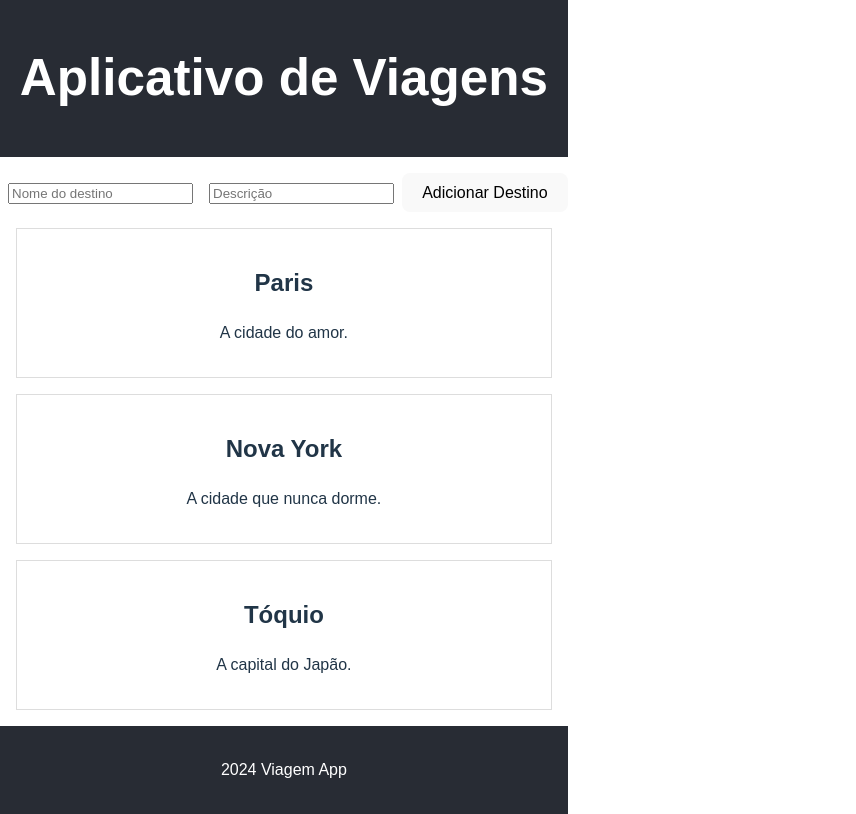
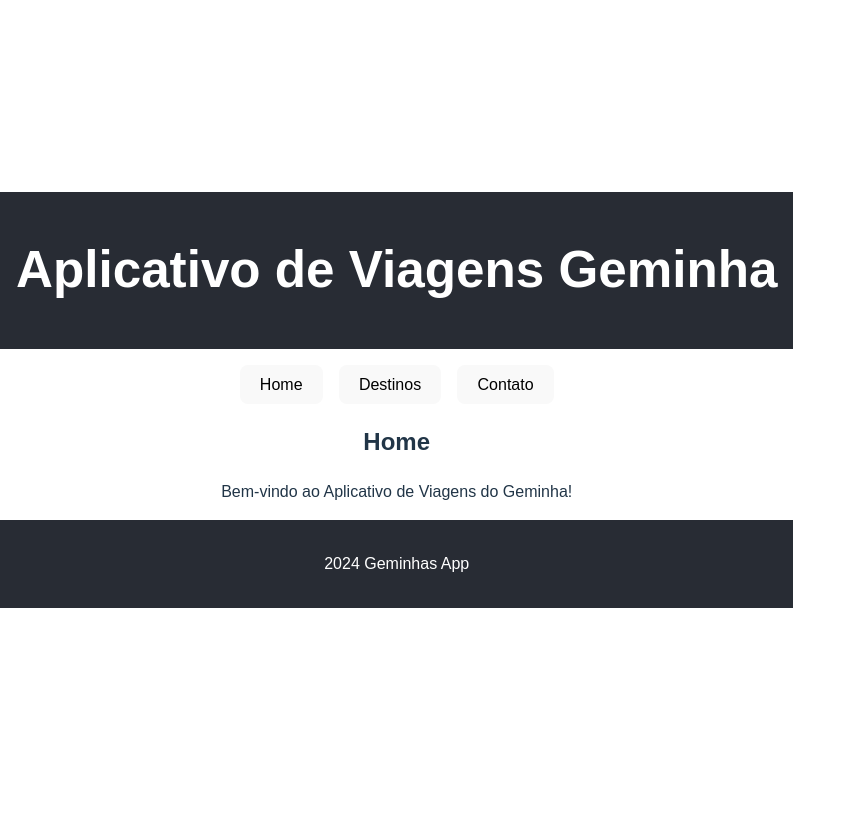
Before and after one commit to NickZen0/Viagem-do-Geminha, a React (Vite) app: page / in a window 1280 px wide. Shown: the whole page, without its empty margins (0-856 px from the left). Built offline with nearby package versions, Linux system fonts and the light colour scheme.

Commit message:
Navegação de Componentes de Página (Tentativa 1)

```diff
--- a/src/App.css
+++ b/src/App.css
@@ -9,16 +9,17 @@
   padding: 1rem;
 }
 
-form {
+nav {
   margin: 1rem 0;
 }
 
-input {
-  margin: 0.5rem;
+button {
+  margin: 0 0.5rem;
+  padding: 0.5rem 1rem;
+  font-size: 1rem;
+  cursor: pointer;
 }
 
-.destino {
-  border: 1px solid #ddd;
-  margin: 1rem;
-  padding: 1rem;
+button:hover {
+  background-color: #ddd;
 }
--- a/src/App.jsx
+++ b/src/App.jsx
@@ -1,27 +1,36 @@
 import React, { useState } from 'react';
 import Header from './Header';
 import Footer from './Footer';
-import Destino from './Destino';
-import FormDestino from './FormDestino';
+import Home from './Home';
+import Destinos from './Destinos';
+import Contato from './Contato';
+import './App.css';
 
 function App() {
-  const [destinos, setDestinos] = useState([
-    { nome: 'Paris', descricao: 'A cidade do amor.' },
-    { nome: 'Nova York', descricao: 'A cidade que nunca dorme.' },
-    { nome: 'Tóquio', descricao: 'A capital do Japão.' }
-  ]);
+  const [paginaAtual, setPaginaAtual] = useState('Home');
 
-  const adicionarDestino = (novoDestino) => {
-    setDestinos([...destinos, novoDestino]);
+  const renderPagina = () => {
+    switch (paginaAtual) {
+      case 'Home':
+        return <Home />;
+      case 'Destinos':
+        return <Destinos />;
+      case 'Contato':
+        return <Contato />;
+      default:
+        return <Home />;
+    }
   };
 
   return (
     <div className="App">
       <Header />
-      <FormDestino adicionarDestino={adicionarDestino} />
-      {destinos.map((destino, index) => (
-        <Destino key={index} nome={destino.nome} descricao={destino.descricao} />
-      ))}
+      <nav>
+        <button onClick={() => setPaginaAtual('Home')}>Home</button>
+        <button onClick={() => setPaginaAtual('Destinos')}>Destinos</button>
+        <button onClick={() => setPaginaAtual('Contato')}>Contato</button>
+      </nav>
+      {renderPagina()}
       <Footer />
     </div>
   );
--- /dev/null
+++ b/src/Contato.jsx
@@ -0,0 +1,7 @@
+import React from 'react';
+
+const Contato = () => {
+  return <div><h2>Contato</h2><p>Entre em contato conosco.</p></div>;
+};
+
+export default Contato;
--- a/src/Destino.jsx
+++ b/src/Destino.jsx
@@ -1,5 +1,17 @@
-import React from 'react';
+import React, { useState } from 'react';
 import './App.css';
+
+function gem() {
+    const [destinos, setDestinos] = useState([
+      { nome: 'Paris', descricao: 'A cidade do amor.' },
+      { nome: 'Nova York', descricao: 'A cidade que nunca dorme.' },
+      { nome: 'Tóquio', descricao: 'A capital do Japão.' }
+    ]);
+
+    const adicionarDestino = (novoDestino) => {
+      setDestinos([...destinos, novoDestino]);
+    };
+  }
 
 const Destino = ({ nome, descricao }) => {
   return (
--- /dev/null
+++ b/src/Destinos.jsx
@@ -0,0 +1,9 @@
+import React from 'react';
+import FormDestino from './FormDestino';
+
+const Destinos = () => {
+  return <div><h2>Destinos</h2><p>Veja nossos destinos incríveis.</p><FormDestino></FormDestino><Destino></Destino></div>;
+
+};
+
+export default Destinos;
--- a/src/Footer.jsx
+++ b/src/Footer.jsx
@@ -2,7 +2,7 @@
 
 const Footer = () => {
   return <footer><p>
- 2024 Viagem App</p></footer>;
+ 2024 Geminhas App</p></footer>;
 };
 
 export default Footer;
--- a/src/Header.jsx
+++ b/src/Header.jsx
@@ -1,7 +1,7 @@
 import React from 'react';
 
 const Header = () => {
-  return <header><h1>Aplicativo de Viagens</h1></header>;
+  return <header><h1>Aplicativo de Viagens Geminha</h1></header>;
 };
 
 export default Header;
--- /dev/null
+++ b/src/Home.jsx
@@ -0,0 +1,7 @@
+import React from 'react';
+
+const Home = () => {
+  return <div><h2>Home</h2><p>Bem-vindo ao Aplicativo de Viagens do Geminha!</p></div>;
+};
+
+export default Home;
```
